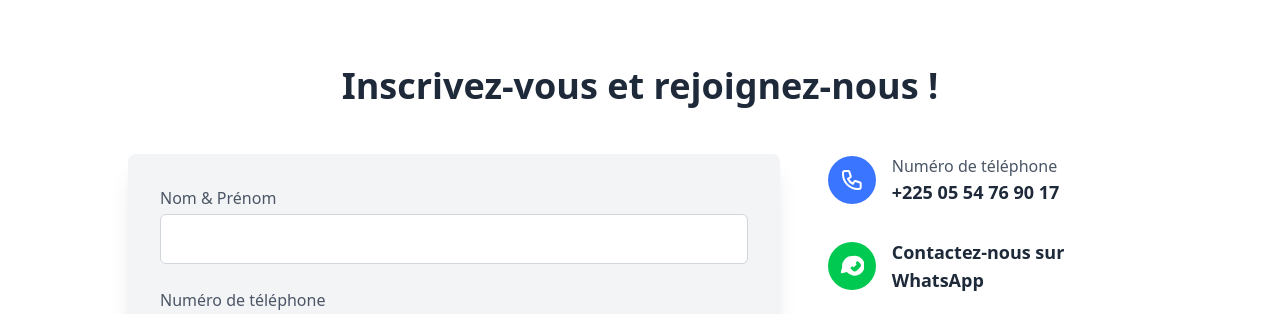
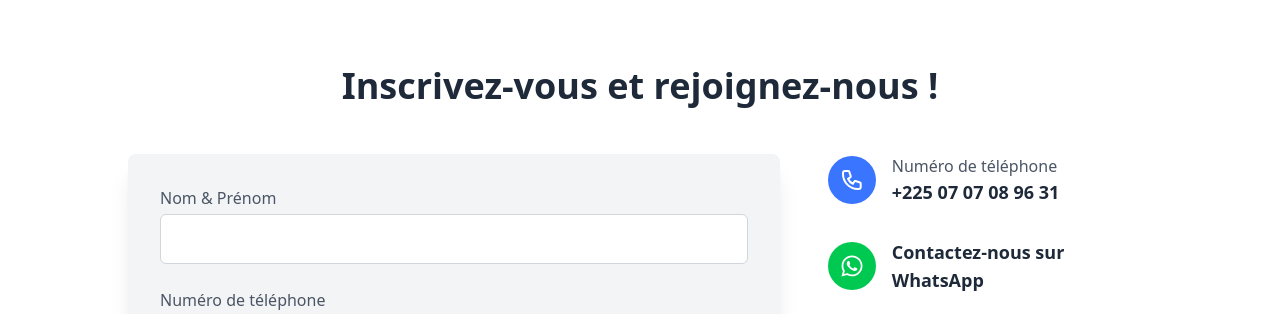
Before and after one commit to taky-kongo/mlc_project, a React (Vite) app: page / in a window 1280 px wide. Shown: the part 4713-5027 px from the top of the page. Built offline with nearby package versions, Linux system fonts and the light colour scheme.

Commit message:
Modification du num whatsapp

```diff
--- a/src/components/ContactForm.tsx
+++ b/src/components/ContactForm.tsx
@@ -1,5 +1,6 @@
 // src/components/ContactForm.tsx
 import React, { useState, useEffect, useRef } from 'react';
+import { FaWhatsapp } from "react-icons/fa";
 
 // Je définis le type pour les pays pour plus de clarté
 interface Country {
@@ -92,8 +93,8 @@ const countries: Country[] = [
 ];
 
 const ContactForm: React.FC = () => {
-    const phoneNumberDisplay = '+225 05 54 76 90 17';
-    const whatsappNumber = '2250554769017';
+    const phoneNumberDisplay = '+225 07 07 08 96 31';
+    const whatsappNumber = '2250707089631';
     const whatsappLink = `https://wa.me/${whatsappNumber}`;
 
     // États du formulaire
@@ -320,9 +321,7 @@ const ContactForm: React.FC = () => {
 
                         <a href={whatsappLink} target="_blank" rel="noopener noreferrer" className="flex items-center space-x-4 transition-transform duration-300 transform hover:scale-105">
                             <div className="bg-green-500 p-3 rounded-full">
-                                <svg xmlns="http://www.w3.org/2000/svg" className="h-6 w-6 text-white" viewBox="0 0 24 24" fill="currentColor">
-                                    <path d="M12.04 2a10 10 0 00-9.87 11.23l-1.3 4.72a1 1 0 001.27 1.27l4.72-1.3A10 10 0 1012.04 2zm4.8 14.54a2.9 2.9 0 01-4.11 0l-2.07-2.07a.64.64 0 01-.16-.39.67.67 0 01.16-.39l1.1-1.1a.64.64 0 01.91 0l.44.44a.64.64 0 00.91 0l2.37-2.37a.64.64 0 000-.91l-.44-.44a.64.64 0 010-.91l1.1-1.1a.64.64 0 01.39-.16.67.67 0 01.39.16l2.07 2.07a2.9 2.9 0 010 4.11L16.84 16.54z" />
-                                </svg>
+                                <FaWhatsapp className="h-6 w-6 text-white" />
                             </div>
                             <p className="text-lg font-semibold text-gray-800">Contactez-nous sur WhatsApp</p>
                         </a>
```
